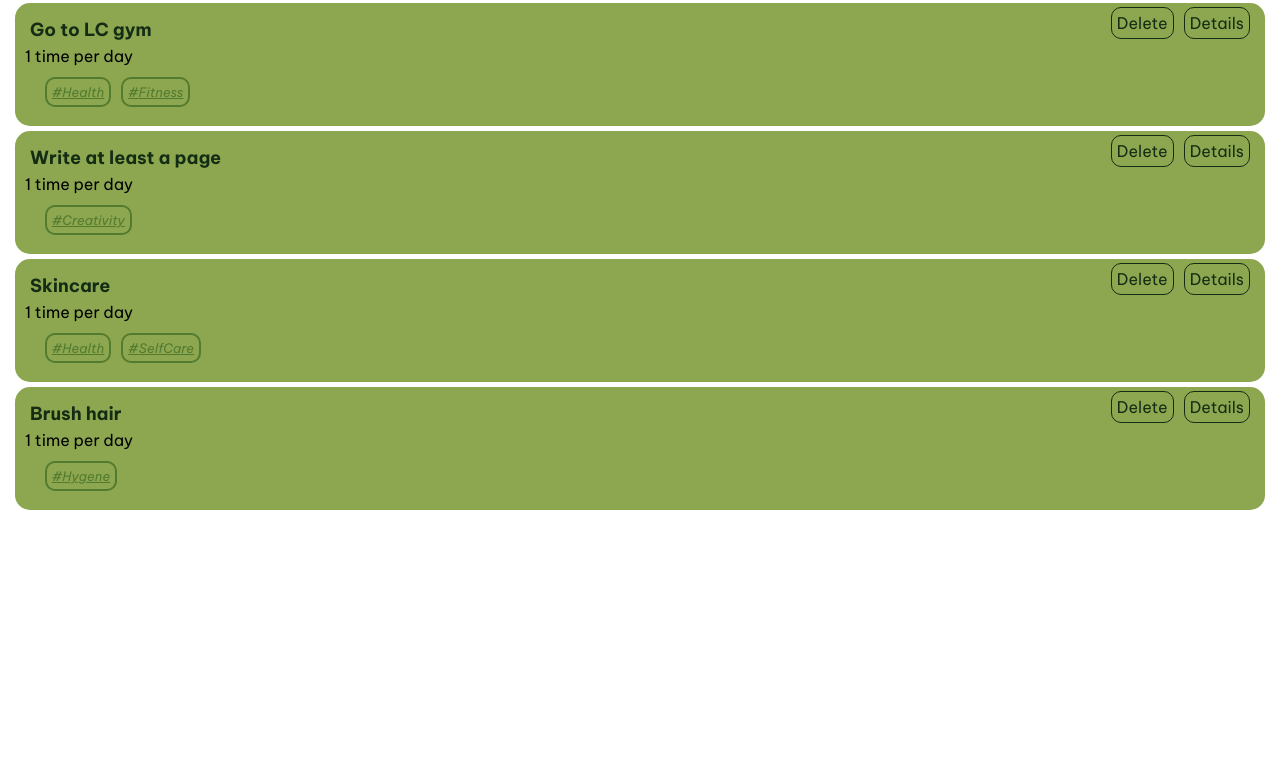
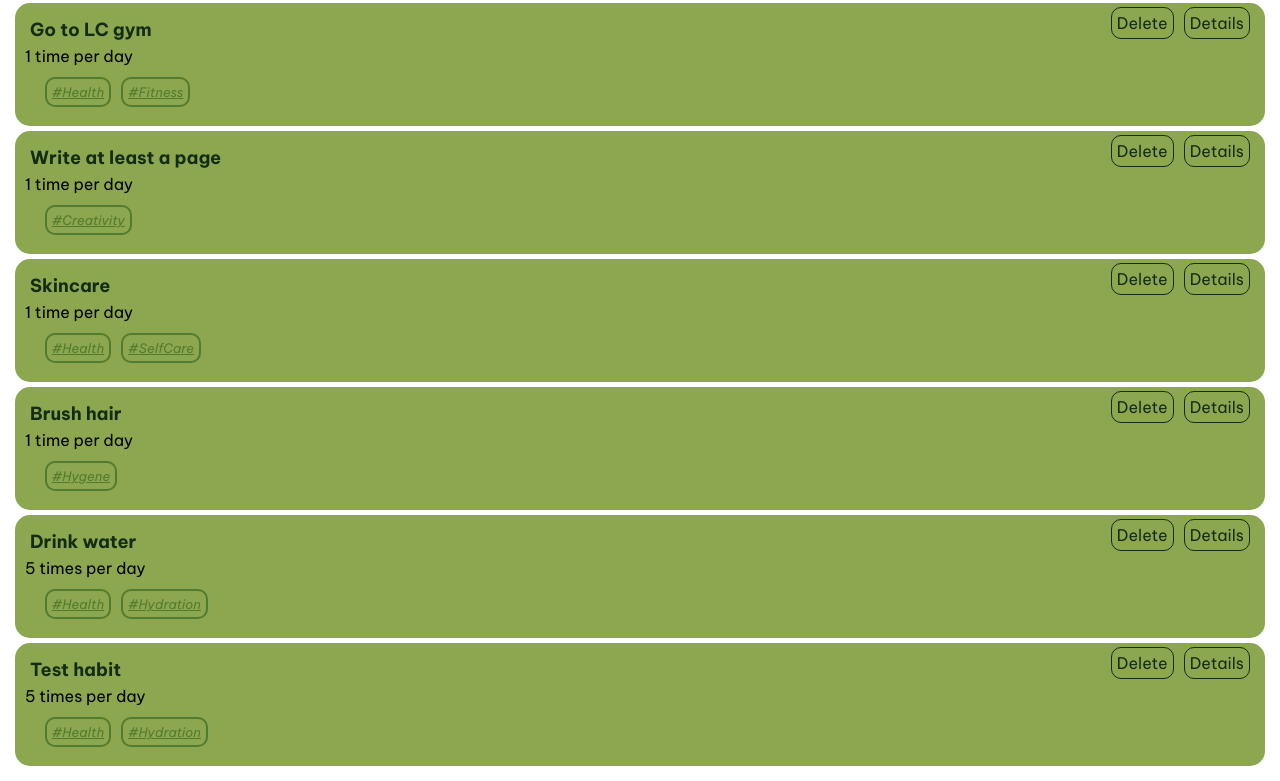
Before and after one commit to kandriam/habbit-prototype, an Angular app: page / in a window 1280 px wide. Shown: the part 1053-1834 px from the top of the page. Before the commit the page ends 1578 px from the top, so only its background shows below. Built offline with nearby package versions, Linux system fonts and the light colour scheme; data requests are answered from the project's data file.

Commit message:
Deletion testing ongoing

```diff
--- a/db.json
+++ b/db.json
@@ -2,15 +2,16 @@
   "habits": [
     {
       "id": "0",
-      "name": "Drink water",
+      "name": "Test habit",
       "timesperinstance": 5,
       "frequency": "daily",
-      "description": "Drink a whole bottle of water",
+      "description": "Test description",
       "tags": [
         "Health",
         "Hydration"
       ]
     },
+
     {
       "id": "1",
       "name": "Brush teeth",
@@ -83,6 +84,28 @@
       "tags": [
         "Hygene"
       ]
+    },
+    {
+      "id": "8",
+      "name": "Drink water",
+      "timesperinstance": 5,
+      "frequency": "daily",
+      "description": "Drink a whole bottle of water",
+      "tags": [
+        "Health",
+        "Hydration"
+      ]
+    },
+    {
+      "id": "0",
+      "name": "Test habit",
+      "timesperinstance": 5,
+      "frequency": "daily",
+      "description": "Test description",
+      "tags": [
+        "Health",
+        "Hydration"
+      ]
     }
   ]
 }
--- a/src/app/habit.service.ts
+++ b/src/app/habit.service.ts
@@ -67,9 +67,7 @@ export class HabitService {
   }
 
   deleteHabit(id: number) {
-    console.log(
-      `Deleting habit: ${id}`
-    );
+    console.log(`Deleting habit: ${id}`);
 
     // fetch(`${this.url}/${id}`, {
     //   method: 'DELETE',
@@ -77,5 +75,7 @@ export class HabitService {
     //   'Content-Type': 'application/json'
     //   }
     // });
+    console.log(`habit: ${id} deleted`);
+
   }
 }
```
